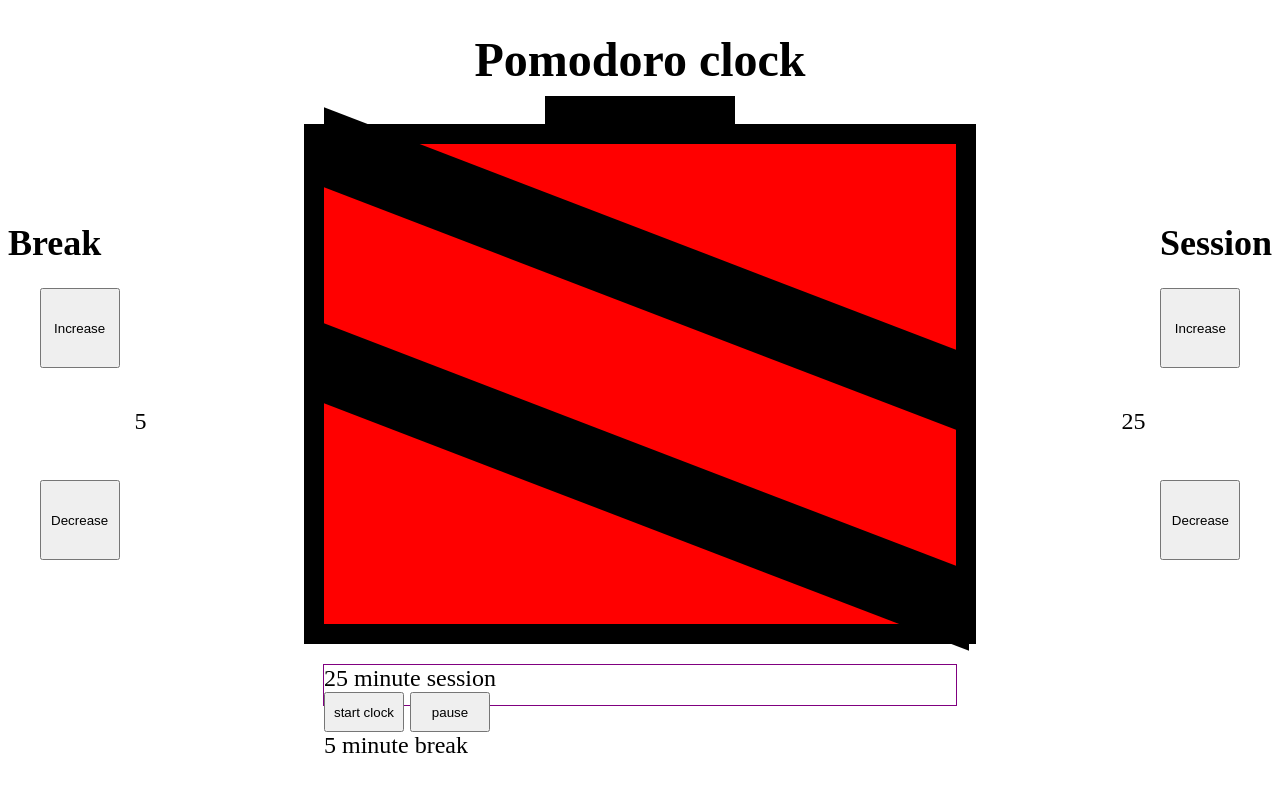
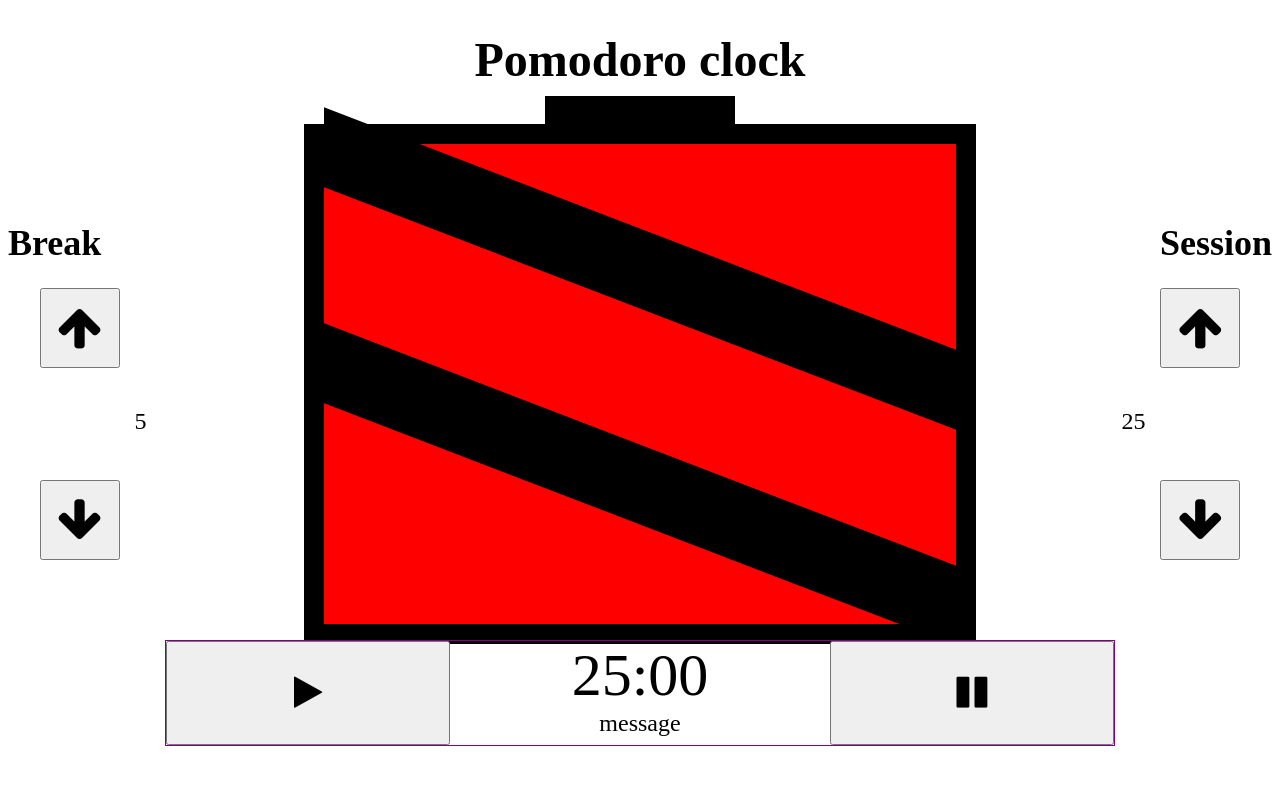
Before and after one commit to ctiller15/Pomodoro_Clock, a plain HTML site: page index.html in a window 1280 px wide. Drawn offline with Linux system fonts and the light colour scheme.

Commit message:
Update icons, fix button sizes and font

```diff
--- a/app.js
+++ b/app.js
@@ -25,6 +25,7 @@ var decreaseButtons = document.querySelectorAll(".dec");
 var increaseButtons = document.querySelectorAll(".inc");
 
 // selecting the timers, the start, and pause buttons.
+var timer = document.querySelector(".timer");
 var sessTimer = document.querySelector(".sessTimer");
 var sessTime = document.querySelector(".sessTime");
 var breakTimer = document.querySelector(".breakTimer");
@@ -49,25 +50,16 @@ var decrement = (obj, key, varName) => {
 	varName.textContent = obj[key];
 }
 
-// a helper for the "primebuttons" function.
-var checkKeyAndUpdate = (key) => {
-	if(key === "sessionLength"){
-		sessTime.textContent = timeObj.sessionLength;
-	} else if (key === "breakLength"){
-		breakTime.textContent = timeObj.breakLength;
-	}
-}
-
 // prepares the buttons to get used.
 var primeButtons = (index, key, section ) => {
 	decreaseButtons[index].addEventListener("click", () => {
 		decrement(timeObj, key, section);
-		checkKeyAndUpdate(key);
+		// checkKeyAndUpdate(key);
 	});
 
 	increaseButtons[index].addEventListener("click", () => {
 		increment(timeObj, key, section);
-		checkKeyAndUpdate(key);
+		// checkKeyAndUpdate(key);
 	});
 }
 
@@ -76,7 +68,7 @@ var sessCountDown = (msSess, msBreak) => {
 	isRunning = true;
 	if(!onBreak){
 		sessBar.style.height = `${((msSess / timeObj.timerHeight) * 100).toFixed(2)}%`;
-		var decreasedTime = runClock(msSess, sessBar, sessTimer, "curSessTime");
+		var decreasedTime = runClock(msSess, sessBar, timer, "curSessTime");
 		if(msSess > 0){
 			// defining the timer on the object so I have access to it outside of the function scope.
 			timeObj.timeLeft = setTimeout(() => {
@@ -98,7 +90,7 @@ var breakCountDown = (msBreak) => {
 		breakBar.style.height = `${((1.00 - (msBreak / timeObj.timerHeight)) * 100).toFixed(2)}%`;
 		console.log(breakBar.style.height);
 		// Now that we're on break, we can run the break timer.
-		var decreasedTime = runClock(msBreak, breakBar, breakTimer, "curbreakTime");
+		var decreasedTime = runClock(msBreak, breakBar, timer, "curbreakTime");
 		if(msBreak > 0){
 			timeObj.timeLeft = setTimeout( () => {
 				breakCountDown(decreasedTime);
@@ -146,12 +138,10 @@ primeButtons(1, "sessionLength", sessSect);
 start.addEventListener("click", () => {
 	breakBar.style.height = "0%";
 	timeObj.timerHeight = timeObj.sessionLength * 60 * 1000;
-	console.log(timeObj.timerHeight);
 	clearTimeout(timeObj.timeLeft);
 	paused = false;
-	start.textContent = "reset";
+	start.innerHTML = '<i class="fa fa-refresh" aria-hidden="true"></i>';
 	onBreak = false;
-	breakTimer.textContent = `${timeObj.breakLength}:00`;
 	sessCountDown(timeObj.sessionLength * 60 * 1000, timeObj.breakLength * 60 * 1000);
 });
 
@@ -160,6 +150,7 @@ pause.addEventListener("click", () => {
 	if(!paused){
 		console.log("pausing");
 		clearTimeout(timeObj.timeLeft);
+		pause.innerHTML = '<i class="fa fa-play" aria-hidden="true"></i>';
 	} else if(paused){
 		// if currently paused, it resumes with the currently stored variable.
 		console.log("resuming");
@@ -168,6 +159,7 @@ pause.addEventListener("click", () => {
 		} else if(onBreak){
 			breakCountDown(timeObj.curBreakTime);
 		}
+		pause.innerHTML = '<i class="fa fa-pause" aria-hidden="true"></i>';
 	}
 	paused = !paused;
 });
--- a/index.html
+++ b/index.html
@@ -3,7 +3,7 @@
 <head>
 	<meta charset="utf-8">
 	<title>Pomodoro clock</title>
-<!-- 	<link href="https://maxcdn.bootstrapcdn.com/font-awesome/4.7.0/css/font-awesome.min.css" rel="stylesheet"> -->
+	<link href="https://maxcdn.bootstrapcdn.com/font-awesome/4.7.0/css/font-awesome.min.css" rel="stylesheet">
 	<link rel="stylesheet" type="text/css" href="style.css">
 </head>
 <body>
@@ -14,9 +14,9 @@
 <!-- the first third. Holds everything related to the break. -->
 	<div class="breakTime">
 		<h2>Break</h2>
-		<button class="dec">Decrease</button>
+		<button class="dec"><i class="fa fa-arrow-down" aria-hidden="true"></i></button>
 		<div class="break"></div>
-		<button class="inc">Increase</button>
+		<button class="inc"><i class="fa fa-arrow-up" aria-hidden="true"></i></button>
 		<div class="breakBar"></div>
 	</div>
 <!-- The second third. Holds everything related to the actual clock. -->
@@ -28,16 +28,16 @@
 <!-- The final third. Holds everything related to the session timer. -->
 	<div class="sessionTime">
 		<h2>Session</h2>
-		<button class="dec">Decrease</button>
+		<button class="dec"><i class="fa fa-arrow-down" aria-hidden="true"></i></button>
 		<div class="session"></div>
-		<button class="inc">Increase</button>
+		<button class="inc"><i class="fa fa-arrow-up" aria-hidden="true"></i></button>
 		<div class="sessBar"></div>
 	</div>
 	<div id="clock">
-		<div class="sessTimer"><span class="sessTime">25</span> minute session</div>
-		<button class="start">start clock</button>
-		<button class="pause">pause</button>
-		<div class="breakTimer"><span class="breakTimeLeft">5</span> minute break</div>
+		<div class="timer">25:00</div>
+		<div class="message">message</div>
+		<button class="start"><i class="fa fa-play" aria-hidden="true"></i></button>
+		<button class="pause"><i class="fa fa-pause" aria-hidden="true"></i></button>
 	</div>
 </div>
 
--- a/style.css
+++ b/style.css
@@ -59,15 +59,15 @@ h1{
 }
 
 #clock{
-	height: 5vh;
-	width: 50%;
+	height: 13vh;
+	width: 75%;
 	border: 1px solid purple;
 	position: relative;
 	margin-left: auto;
 	margin-right: auto;
 	left: 0;
 	right: 0;
-	bottom: -65vh;
+	bottom: -62vh;
 }
 
 .sessionTime{
@@ -157,11 +157,36 @@ h1{
 	background: black;
 }
 
+.timer{
+	text-align: center;
+	font-size: 250%;
+}
+
+.message{
+	text-align: center;
+	font-size: 100%;
+}
+
 button{
 	height: 10vh;
 	width: 10vh;
+	font-size: 200%;
 }
 
 #clock button{
-	height: 5vh;
+	height: 13vh;
+	width: 30%;
+	font-size: 150%;
 }
+
+#clock .start{
+	position: absolute;
+	bottom: 0;
+	left: 0;
+}
+
+#clock .pause{
+	position: absolute;
+	bottom: 0;
+	right: 0;
+}
```
